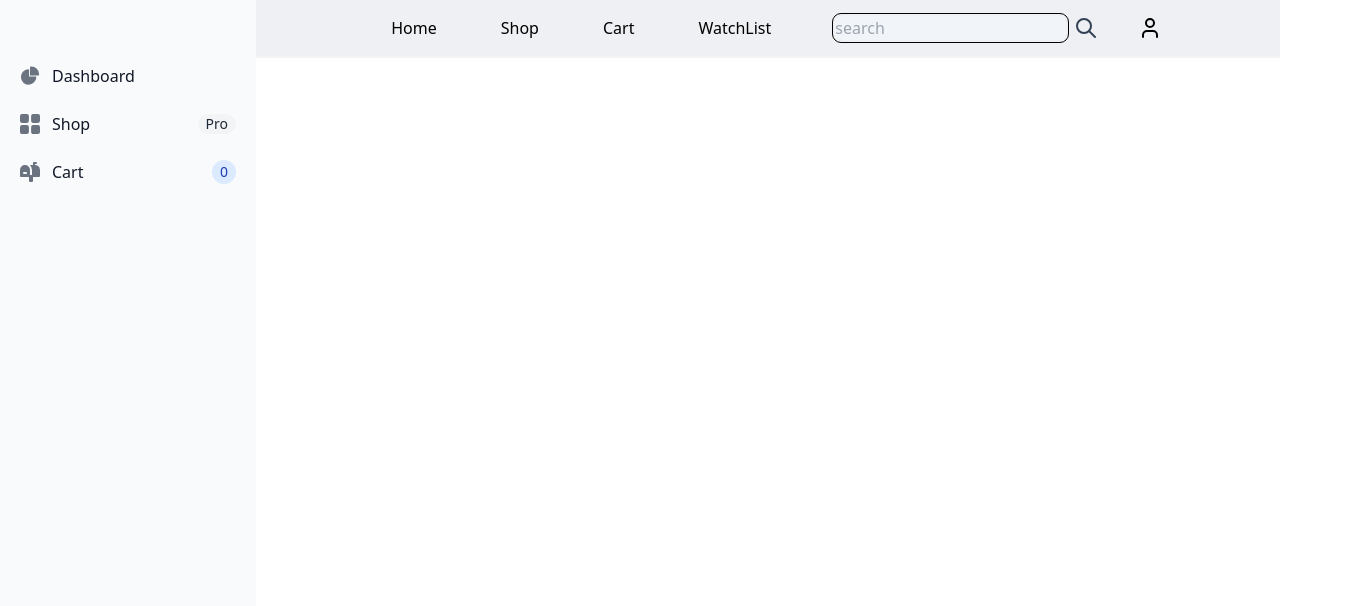
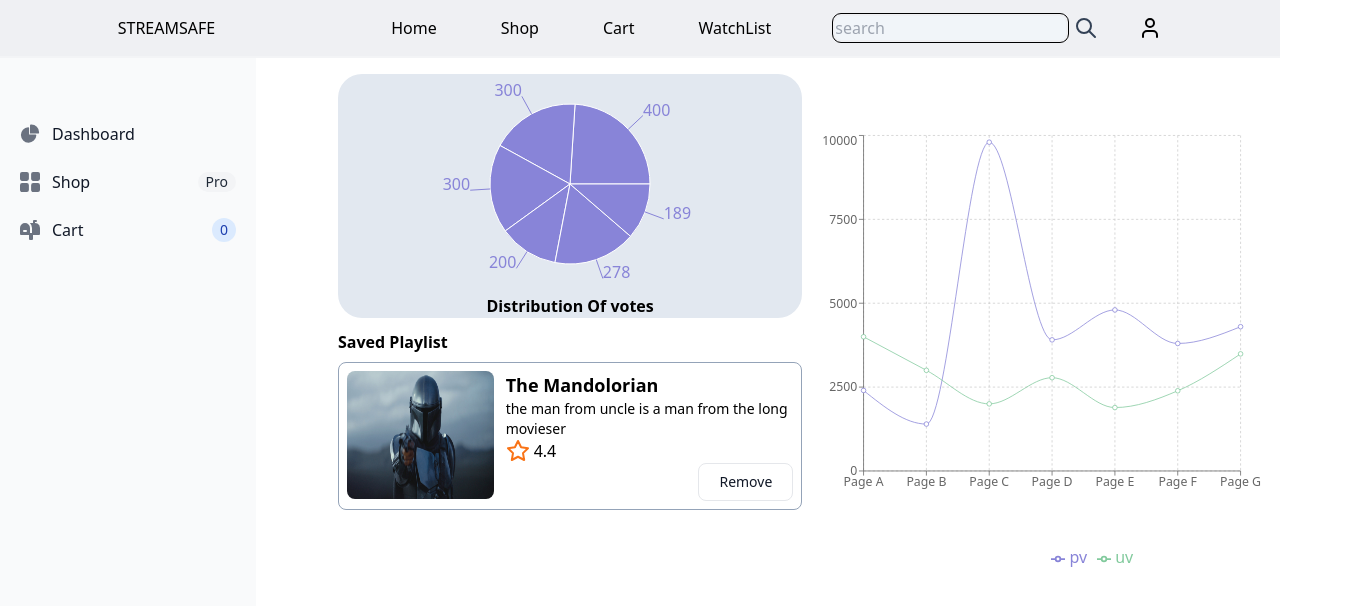
Before and after one commit to Mtendekuyokwa19/moviesite, a React (Create React App) app: page /WatchList in a window 1280 px wide. Shown: the top 606 px of the page, 1372 px wide, since content can reach past the window. Built offline with nearby package versions, Linux system fonts and the light colour scheme.

Commit message:
addition of graphs

```diff
--- a/package.json
+++ b/package.json
@@ -11,14 +11,17 @@
     "@types/node": "^16.18.108",
     "@types/react": "^18.3.5",
     "@types/react-dom": "^18.3.0",
+    "chart.js": "^4.4.4",
     "class-variance-authority": "^0.7.0",
     "clsx": "^2.1.1",
     "lucide-react": "^0.438.0",
     "node-fetch": "^2.7.0",
     "react": "^18.3.1",
+    "react-chartjs-2": "^5.2.0",
     "react-dom": "^18.3.1",
     "react-loading": "^2.0.3",
     "react-scripts": "5.0.1",
+    "recharts": "^2.12.7",
     "tailwind-merge": "^2.5.2",
     "typescript": "^4.9.5",
     "web-vitals": "^2.1.4"
--- a/src/App.tsx
+++ b/src/App.tsx
@@ -10,6 +10,7 @@ import { Cart } from './components/cart';
 import { Card } from './components/card';
 import Search from './components/search';
 import { WatchList } from "./components/watchlist";
+
 
 export default function App() {
   let movie:MovieDetails[]=[];
@@ -51,23 +52,25 @@ function RemovefromWatchlist(movie:MovieDetails) {
 
 
 function ToogleWatchlist(movie:MovieDetails){
+console.log(Watchs)
   if(()=>movie.IsInWatchList(Watchs)){
     RemovefromWatchlist(movie)
     return
   }
   AddtoWatchlist(movie)
 
+
 }
 
   return (
     <BrowserRouter>
       <Routes>
-        <Route path="/" element={<Layout searchQuery={(movieName: React.SetStateAction<string>) => setSearchQuery(movieName)} cartitems={catalog.length}  />}>
+        <Route path="/" element={<Layout  searchQuery={(movieName: React.SetStateAction<string>) => setSearchQuery(movieName)} cartitems={catalog.length}  />}>
           <Route index element={<Home />} />
           <Route path="shop" element={<Shop cardMove={cardMove} toogleWatchList={ToogleWatchlist} Watchlist={Watchs} />} />
-           <Route path="Card" element={<Card movie={routeCard} AddtoCart={AddtoCart} removeMovie={removeFromCart} movies={Watchs} />} />
+           <Route path={"Card"} element={<Card movie={routeCard} AddtoCart={AddtoCart} toogleWatchlist={ToogleWatchlist} movies={Watchs} />} />
             <Route path="Cart" element={<Cart catalog={catalog} cardMove={removeFromCart}  />} />
-            <Route path="WatchList" element={<WatchList movieset={watches} RemoveMovieset={RemovefromWatchlist} cartitems={catalog.length}/>} />
+            <Route path="WatchList" element={<WatchList movieset={watches} RemoveFromWatchlist={RemovefromWatchlist} cartitems={catalog.length}/>} />
             <Route path="Search" element={<Search search={SearchQuery} cardMove={cardMove} toogleWatchlist={ToogleWatchlist}/>} />
 
         </Route>
--- a/src/components/home.tsx
+++ b/src/components/home.tsx
@@ -512,7 +512,7 @@ const [movieshown, setmovieshown] = useState(0);
 
 
 
-     <img src={movie[movieshown].link} alt="" className="h-1/2 rounded-md" />
+     <img src={movie[movieshown]?.link} alt="" className="h-1/2 rounded-md" />
          <div className="flex justify-center items-center flex-col">
     <div>
   {accordianQueries.map(query=><AccordianBar question={query.question} response={query.response} changemovie={(index:number)=>setmovieshown(3-index)} index={accordianQueries.indexOf(query)}/>)}
--- a/src/components/svg.tsx
+++ b/src/components/svg.tsx
@@ -74,7 +74,7 @@ interface Iaddtowatchlist{
 export function BackToShop() {
 
   return(
-    <svg className="h-8 w-8 text-gray-200"  width="24" height="24" viewBox="0 0 24 24" stroke-width="2" stroke="currentColor" fill="none" stroke-linecap="round" stroke-linejoin="round">  <path stroke="none" d="M0 0h24v24H0z"/>  <line x1="5" y1="12" x2="19" y2="12" />  <line x1="5" y1="12" x2="11" y2="18" />  <line x1="5" y1="12" x2="11" y2="6" /></svg>
+    <svg className="Th-8 w-8 text-gray-200"  width="24" height="24" viewBox="0 0 24 24" stroke-width="2" stroke="currentColor" fill="none" stroke-linecap="round" stroke-linejoin="round">  <path stroke="none" d="M0 0h24v24H0z"/>  <line x1="5" y1="12" x2="19" y2="12" />  <line x1="5" y1="12" x2="11" y2="18" />  <line x1="5" y1="12" x2="11" y2="6" /></svg>
 
   )
 
--- a/src/components/watchlist.tsx
+++ b/src/components/watchlist.tsx
@@ -1,16 +1,51 @@
 import { Link } from "react-router-dom"
 import { MovieDetails } from "./shop"
+import { StartCategoryIcon } from "./svg";
+import { Chart } from "chart.js";
 
-export  function WatchList({movieset,RemoveMovieset,cartitems}:Iwatchlist){
+
+
+
+import React, { PureComponent } from 'react';
+import {  Pie, Legend, Tooltip} from 'recharts';
+import { PieChart,  Sector, Cell, ResponsiveContainer } from 'recharts';
+
+
+import { Radar, RadarChart, PolarGrid, PolarAngleAxis, PolarRadiusAxis,} from 'recharts';
+
+
+import { LineChart, Line, XAxis, YAxis, CartesianGrid} from 'recharts';
+
+
+
+
+
+export  function WatchList({movieset,RemoveFromWatchlist,cartitems}:Iwatchlist){
 
   return(
-   <Sidebar movieset={[]} RemoveMovieset={undefined} cartitems={cartitems}/>
+   <div className="grid grid-cols-4 gap-2">
+
+   <Sidebar movieset={[]} RemoveFromWatchlist={undefined} cartitems={cartitems}/>
+   <div className="flex w-full col-span-3  p-4">
+      <div className="flex flex-col gap-3">
+<StatisticsOnVotes/>
+<div className="flex flex-col gap-2">
+   <h1 className="font-bold text-left">Saved Playlist</h1>
+   <TinyCard/>
+</div>
+      </div>
+
+
+   <SecondGraph/>
+
+   </div>
+   </div>
   )
 }
 
 interface Iwatchlist{
   movieset:MovieDetails[];
-  RemoveMovieset:any;
+  RemoveFromWatchlist:any;
   cartitems:number;
 }
 
@@ -27,7 +62,7 @@ function Sidebar({cartitems}:Iwatchlist){
    </svg>
 </button>
 
-<aside id="default-sidebar" className="  fixed top-0 left-0 z-40 w-64 h-screen transition-transform -translate-x-full sm:translate-x-0" aria-label="Sidebar">
+<aside id="default-sidebar" className="    w-64 h-screen transition-transform -translate-x-full sm:translate-x-0" aria-label="Sidebar">
    <div className="h-full px-3 py-4 overflow-y-auto bg-gray-50 dark:bg-gray-800">
       <ul className="space-y-2 font-medium py-10">
          <li>
@@ -69,3 +104,166 @@ function Sidebar({cartitems}:Iwatchlist){
 
   )
 }
+
+function TinyCard() {
+
+
+   return(
+      <div className="flex gap-3 border border-slate-400 rounded-lg p-2">
+         <div >
+            <img src={require("./img/mandalorian.jpg")} alt="" className="h-32 rounded-lg" />
+         </div>
+
+         <div className="flex flex-col w-full">
+            <div>
+               <h1 className="font-bold text-lg">The Mandolorian</h1>
+               <p className="text-sm">the man from uncle is a man from the long movieser</p>
+               <div className="flex gap-1">
+               <StartCategoryIcon/>
+               <p>4.4</p>
+               </div>
+
+            </div>
+            <button className="justify-self-end self-end py-2 px-5  text-sm font-medium text-gray-900 focus:outline-none bg-white rounded-lg border border-gray-200 hover:bg-gray-100 hover:text-blue-700 focus:z-10 focus:ring-4 focus:ring-gray-100 dark:focus:ring-gray-700 dark:bg-gray-800 dark:text-gray-400 dark:border-gray-600 dark:hover:text-white dark:hover:bg-gray-700">
+               Remove
+            </button>
+         </div>
+      </div>
+   )
+
+}
+
+
+function StatisticsOnVotes() {
+
+      return(
+         <div className=" bg-slate-200 flex flex-col justify-center items-center rounded-3xl">
+            <div>
+               <VotesCard/>
+
+            </div>
+            <h1 className="text-black font-bold ">Distribution Of votes</h1>
+
+         </div>
+      )
+}
+
+
+
+const data01 = [
+  { name: 'Group A', value: 400 },
+  { name: 'Group B', value: 300 },
+  { name: 'Group C', value: 300 },
+  { name: 'Group D', value: 200 },
+  { name: 'Group E', value: 278 },
+  { name: 'Group F', value: 189 },
+];
+
+const data02 = [
+  { name: 'Group A', value: 2400 },
+  { name: 'Group B', value: 4567 },
+  { name: 'Group C', value: 1398 },
+  { name: 'Group D', value: 9800 },
+  { name: 'Group E', value: 3908 },
+  { name: 'Group F', value: 4800 },
+];
+
+export default class VotesCard extends PureComponent {
+
+
+  render() {
+    return (
+
+        <PieChart width={330} height={220}>
+          <Pie
+            dataKey="value"
+            isAnimationActive={false}
+            data={data01}
+            cx="50%"
+            cy="50%"
+            outerRadius={80}
+            fill="#8884d8"
+            label
+          />
+
+          <Tooltip />
+        </PieChart>
+
+    );
+  }
+}
+
+const data = [
+  {
+    name: 'Page A',
+    uv: 4000,
+    pv: 2400,
+    amt: 2400,
+  },
+  {
+    name: 'Page B',
+    uv: 3000,
+    pv: 1398,
+    amt: 2210,
+  },
+  {
+    name: 'Page C',
+    uv: 2000,
+    pv: 9800,
+    amt: 2290,
+  },
+  {
+    name: 'Page D',
+    uv: 2780,
+    pv: 3908,
+    amt: 2000,
+  },
+  {
+    name: 'Page E',
+    uv: 1890,
+    pv: 4800,
+    amt: 2181,
+  },
+  {
+    name: 'Page F',
+    uv: 2390,
+    pv: 3800,
+    amt: 2500,
+  },
+  {
+    name: 'Page G',
+    uv: 3490,
+    pv: 4300,
+    amt: 2100,
+  },
+];
+
+export  class SecondGraph extends PureComponent {
+  static demoUrl = 'https://codesandbox.io/p/sandbox/line-chart-width-xaxis-padding-8v7952';
+
+  render() {
+    return (
+
+        <LineChart
+          width={600}
+          height={500}
+          data={data}
+          margin={{
+            top: 5,
+            right: 30,
+            left: 20,
+            bottom: 5,
+          }}
+        >
+          <CartesianGrid strokeDasharray="3 3" />
+          <XAxis dataKey="name" />
+          <YAxis />
+          <Tooltip />
+          <Legend />
+          <Line type="monotone" dataKey="pv" stroke="#8884d8" activeDot={{ r: 8 }} />
+          <Line type="monotone" dataKey="uv" stroke="#82ca9d" />
+        </LineChart>
+
+    );
+  }
+}
```
Also changed, not shown: src/components/card.tsx (+13 -14 lines), 1 other file (tests, documents, lock files or other folders).
